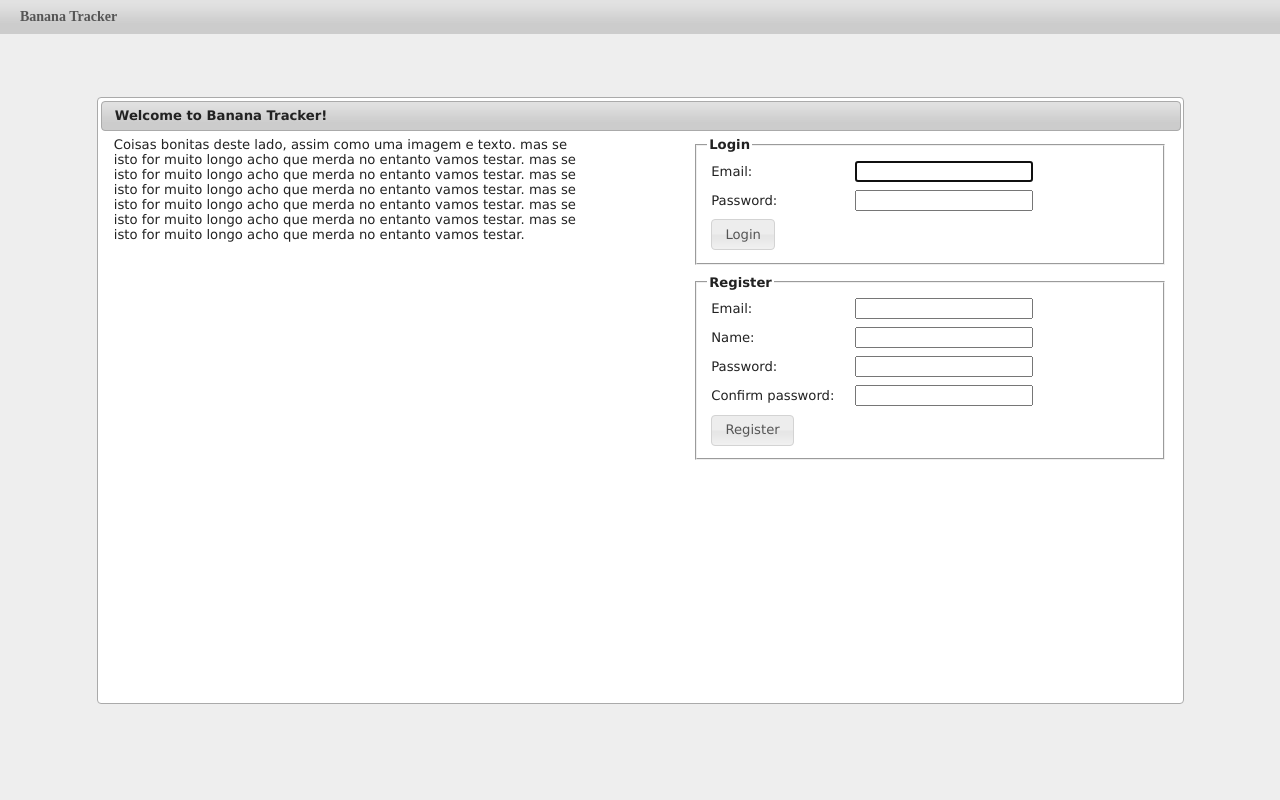
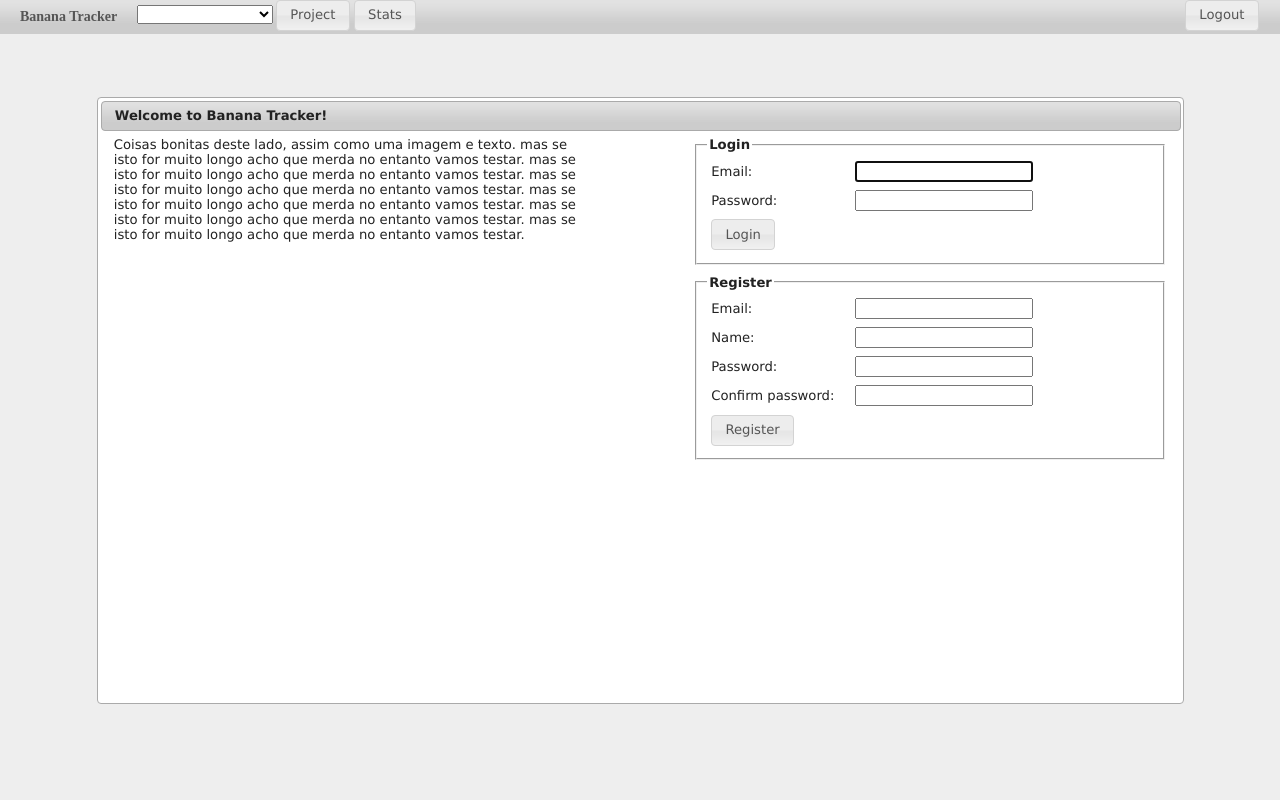
Before and after one commit to pmspinto/MADS, a PHP site: page / in a window 1280 px wide. Run offline with PHP 8.4, Linux system fonts and the light colour scheme; data that the repository does not hold is empty.

Commit message:
Top Menu without events and without sessions

```diff
--- a/css/structstyle.css
+++ b/css/structstyle.css
@@ -32,9 +32,13 @@
 
 }
 
-#menu {
-	position: fixed;
-	z-index: 10;
+#menu_left {
+	float: left;
+	margin-left: 20px;
+}
+
+#menu_right {
+	float:right;
 	margin-right: 20px;
 	font-size: 12px;
 }
--- a/index.php
+++ b/index.php
@@ -2,9 +2,16 @@
 	session_start();
 
 	$menu = '';
-	if (isset($_SESSION['usermail'])) {
-		$menu = '<button id="logout_button" onclick="logout_action();">Logout</button>';
-	}
+	//if (isset($_SESSION['mail'])) {
+		$right_menu = '<button id="logout_button" onclick="logout_action();">Logout</button>';
+		$left_menu = '<select id="projectSelector" onchange="projectChange();">
+					<option value="" disabled="disabled">Jump to a project...</option>
+					<option value="" disabled="disabled">---</option>
+			</select>
+
+			<button id="project_button" onclick="launchProjectMenu();">Project</button>
+			<button id="stats_button">Stats</button>';
+	//}
 ?>
 
 <!DOCTYPE html>
@@ -66,6 +73,10 @@
 				$('#whiteboard').width(largura);
 				$('#whiteboard').height(altura);
 
+				$('#logout_button').button();
+				$('#project_button').button();
+				$('#stats_button').button();
+
 				setdialog();
 			}
 		</script>
@@ -73,8 +84,11 @@
 	<body>
 		<div id="menubar" class="ui-widget-header" >
 			<h1>Banana Tracker</h1>
-			<div id="menu">
-				<?php echo $menu; ?>
+			<div id="menu_left">
+				<?php echo $left_menu ?>
+			</div>
+			<div id="menu_right">
+				<?php echo $right_menu; ?>
 			</div>
 		</div>
 
--- a/js/dialogs.js
+++ b/js/dialogs.js
@@ -108,7 +108,6 @@
 								'</div>'+
 							'</div>	');
 
-	$('#menu').html('');
 
 	$('#auth_button').button();
 	$('#register_button').button();
```
